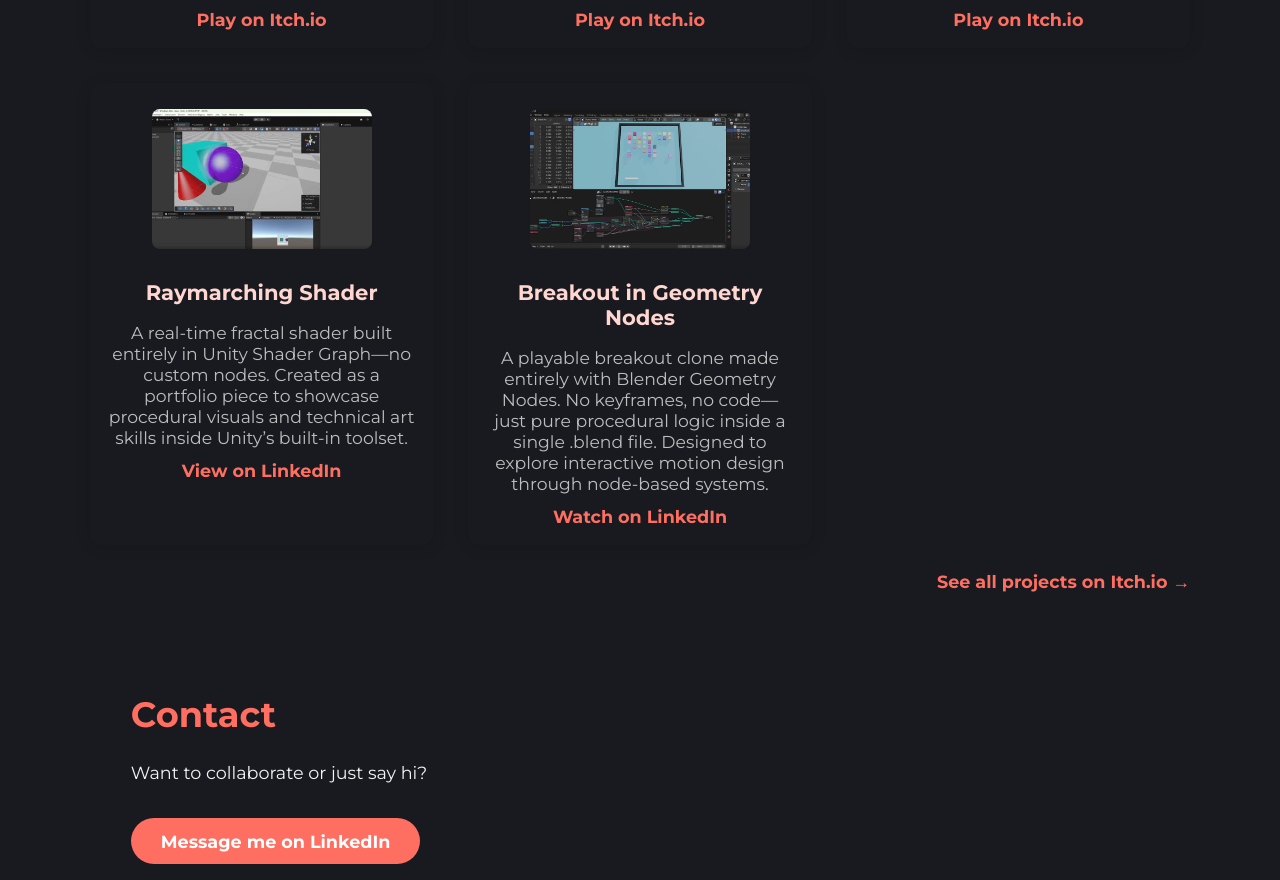
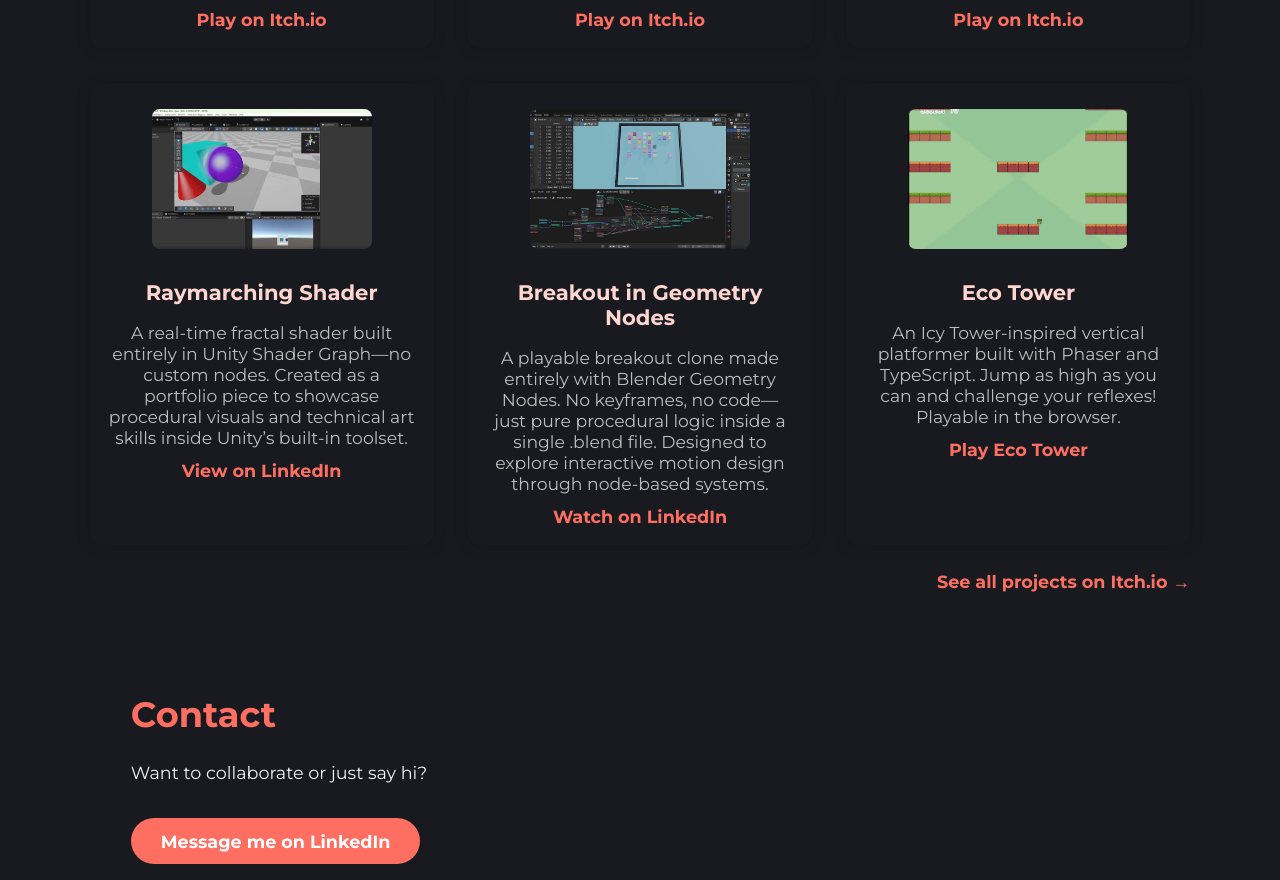
Before and after one commit to pofox/Mohamed-Magdy-portfolio, a plain HTML site: page index.html in a window 1280 px wide. Shown: the part 1111-1991 px from the top of the page. Drawn offline with Linux system fonts and the light colour scheme.

Commit message:
added eco tower

```diff
--- a/index.html
+++ b/index.html
@@ -90,6 +90,15 @@
                 <a href="https://www.linkedin.com/posts/mohamed-magdy--_blender3d-geometrynodes-procedural-activity-7326833385354477569-sNog" target="_blank" class="project-link">Watch on LinkedIn</a>
             </div>
 
+            <div class="project-card">
+                <img src="screenshot-ecotower.png" alt="Eco Tower">
+                <h3>Eco Tower</h3>
+                <p>
+                An Icy Tower-inspired vertical platformer built with Phaser and TypeScript. Jump as high as you can and challenge your reflexes! Playable in the browser.
+                </p>
+                <a href="https://khaliedcodes.github.io/IcyTower/" target="_blank" class="project-link">Play Eco Tower</a>
+            </div>
+
             </div>
             <div class="more-projects">
             <a href="https://pofo-x.itch.io/" target="_blank">See all projects on Itch.io →</a>
```
Also changed, not shown: screenshot-ecotower.png (added).
